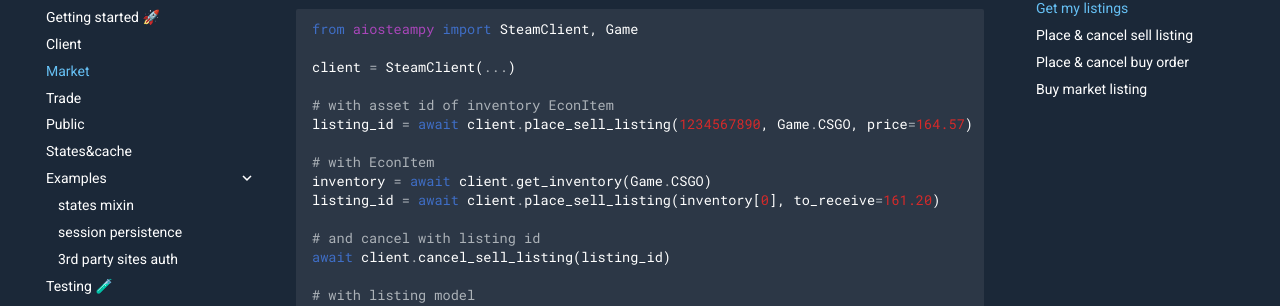
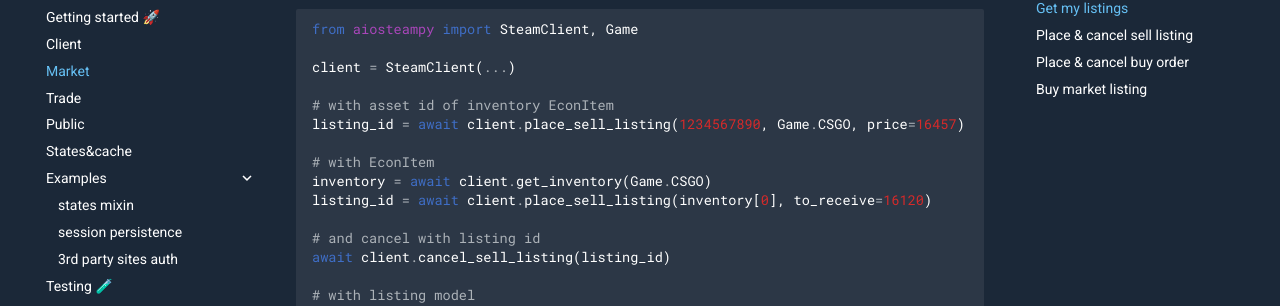
Before and after one commit to somespecialone/aiosteampy, an MkDocs documentation site: the page built from docs/market.md, in a window 1280 px wide and 900 px high, scrolled down 479 px. Shown: the part 145-451 px from the top of the window. Built offline with MkDocs 1.6.1 and Material for MkDocs 9.7.7, drawn with Linux system fonts in a browser that asks for light colours; comment, search, counter and statistics services are not loaded.

Commit message:
Market docs prices in cents.

```diff
--- a/docs/market.md
+++ b/docs/market.md
@@ -23,11 +23,11 @@ from aiosteampy import SteamClient, Game
 client = SteamClient(...)
 
 # with asset id of inventory EconItem
-listing_id = await client.place_sell_listing(1234567890, Game.CSGO, price=164.57)
+listing_id = await client.place_sell_listing(1234567890, Game.CSGO, price=16457)
 
 # with EconItem
 inventory = await client.get_inventory(Game.CSGO)
-listing_id = await client.place_sell_listing(inventory[0], to_receive=161.20)
+listing_id = await client.place_sell_listing(inventory[0], to_receive=16120)
 
 # and cancel with listing id
 await client.cancel_sell_listing(listing_id)
```
Also changed, not shown: other parts of docs/market.md (+1 -1 lines).
